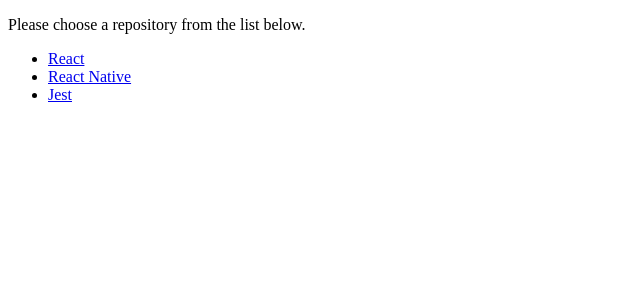
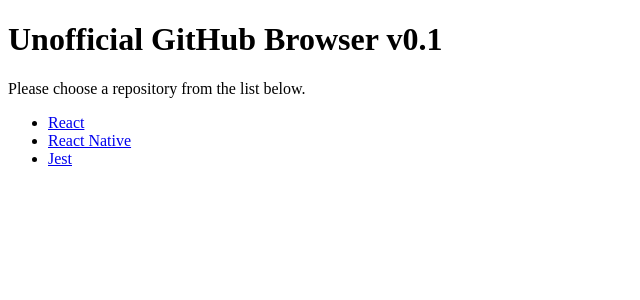
Before and after one commit to Sindicollo/hwr, a React app: page / in a window 1280 px wide. Shown: the top 300 px of the page, without its empty margins (0-640 px from the left). Built offline with nearby package versions, Linux system fonts and the light colour scheme; the HTML template or start-up script is replaced by a standard one.

Commit message:
Added IndexRoute and App component

```diff
--- a/src/index.js
+++ b/src/index.js
@@ -4,6 +4,7 @@
 
 import Detail from './pages/Detail';
 import List from './pages/List';
+import App from './pages/App';
 
 //For old react router versions
 //import { createHashHistory } from 'history/createHashHistory';
@@ -11,8 +12,11 @@
 
 ReactDOM.render(
     <Router history={hashHistory} onUpdate={() => window.scrollTo(0, 0)}>
-        <Route path="/" component={ List } />
-        <Route path="/detail/:repo" component={ Detail } />
+        <Route path="/" component={ App }>
+            {/* "IndexRoute: if my parent route was matched but none of my siblings matched, render me." */ }
+            <IndexRoute component={ List } />
+            <Route path="detail/:repo" component={ Detail } />
+        </Route>
     </Router>,
     document.getElementById('app')
 );
--- /dev/null
+++ b/src/pages/App.js
@@ -0,0 +1,14 @@
+import React from 'react';
+
+class App extends React.Component {
+    render() {
+        return (
+            <div>
+                <h1>Unofficial GitHub Browser v0.1</h1>
+                {this.props.children}
+            </div>
+        );
+    }
+}
+
+export default App;
```
